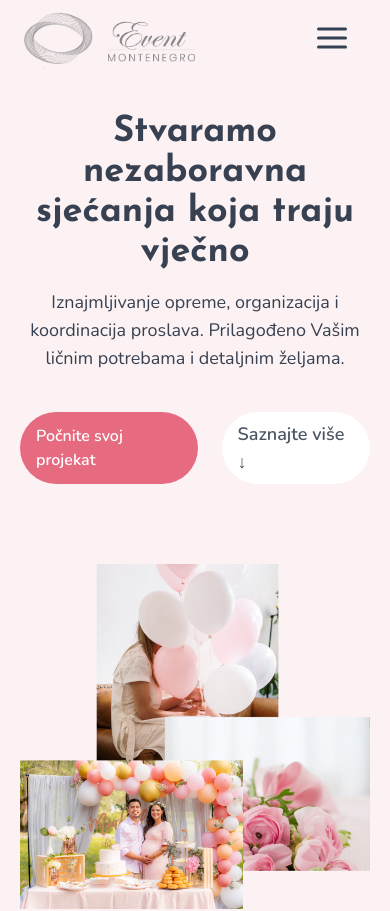
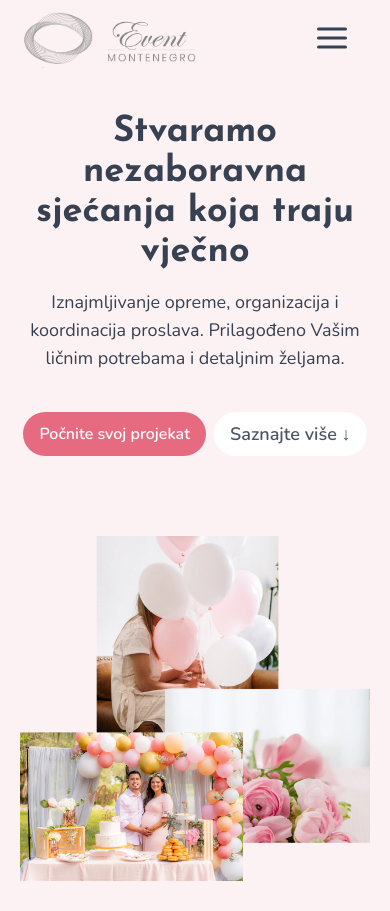
Before and after one commit to nemanjamalesija/eventmontenegro, a Next.js app: page / in a window 390 px wide. Shown: the top 911 px of the page. Built offline with nearby package versions, Linux system fonts and the light colour scheme.

Commit message:
Fix spacing responsive

```diff
--- a/src/app/sections/Hero.tsx
+++ b/src/app/sections/Hero.tsx
@@ -58,7 +58,7 @@ const Hero: FC = () => {
             Iznajmljivanje opreme, organizacija i koordinacija proslava.
             Prilagođeno Vašim ličnim potrebama i detaljnim željama.
           </p>
-          <div className='mt-10 flex justify-center lg:justify-start gap-6'>
+          <div className='mt-10 flex justify-center lg:justify-start gap-2 lg:gap-6'>
             <CustomLink
               href='#'
               className='px-4 py-2 sm:py-3 sm:px-6 sm:text-xl'
```
